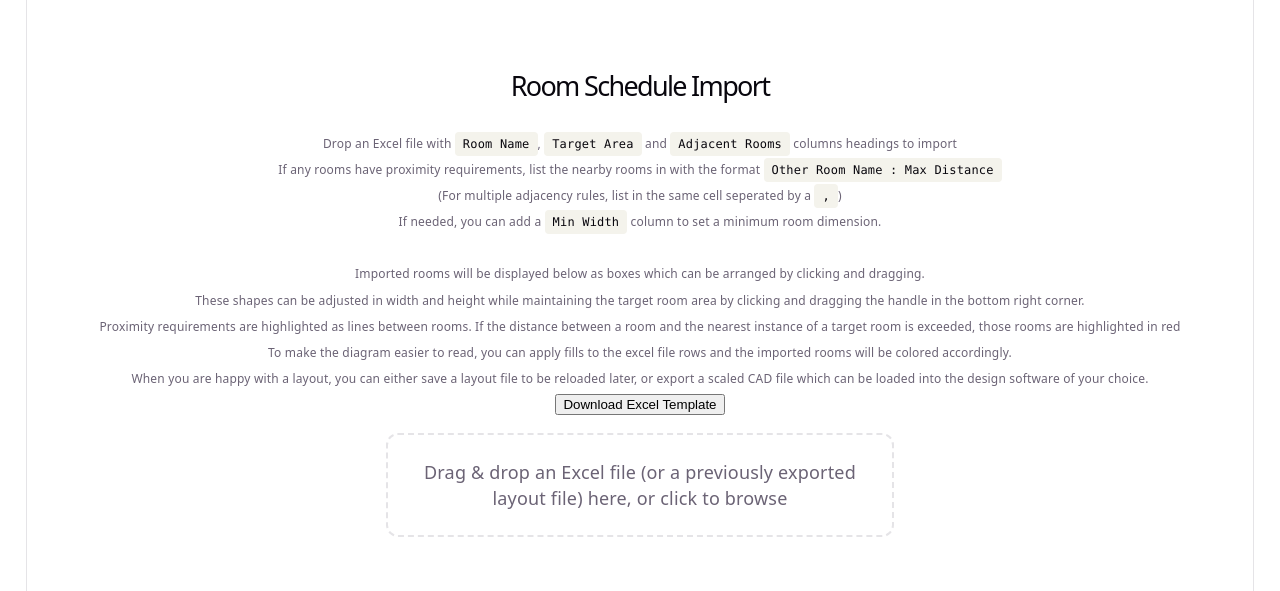
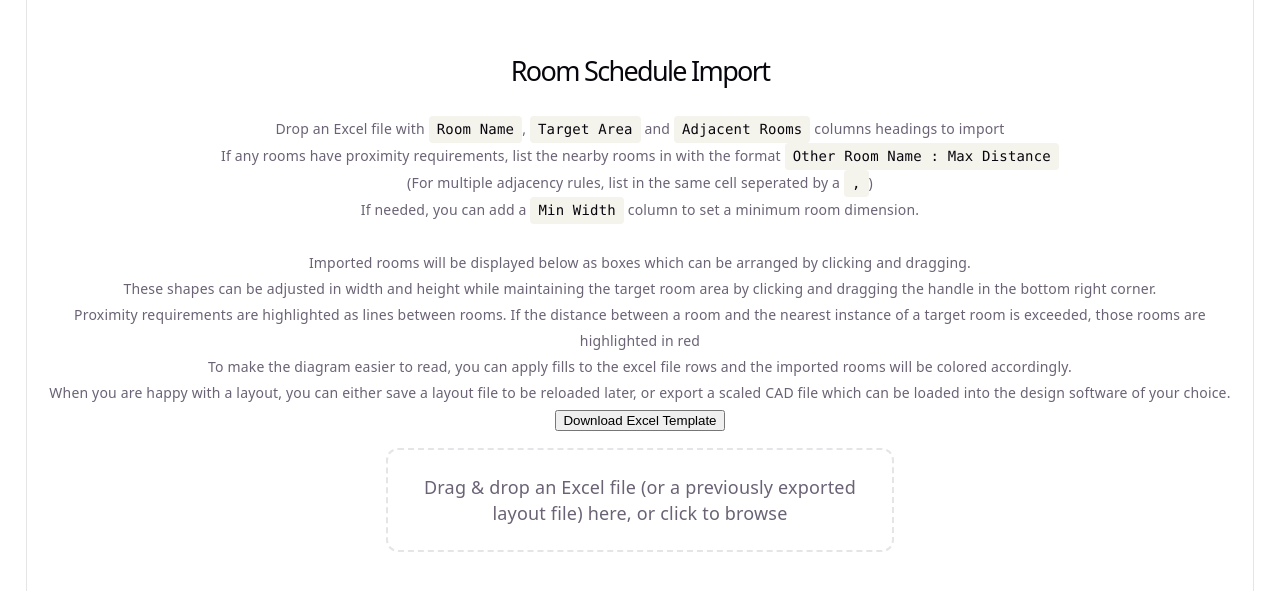
Before and after one commit to ALMacbeth/Proximate, a React (Vite) app: page / in a window 1280 px wide. Shown: the part 111-702 px from the top of the page. Built offline with nearby package versions, Linux system fonts and the light colour scheme.

Commit message:
increased text size for other screens

```diff
--- a/src/App.jsx
+++ b/src/App.jsx
@@ -180,11 +180,11 @@ function App() {
 
                 )}
                 {fileDropToggle && (
-                    <p style={{ fontSize:"12px" }}>
-                        Drop an Excel file with <code style={{ fontSize: "12px" }}>{ROOM_NAME_HEADER}</code>, <code style={{ fontSize: "12px" }}>{TARGET_AREA_HEADER}</code> and{' '} <code style={{ fontSize: "12px" }}>{ADJACENT_ROOMS_HEADER}</code> columns headings to import<br>
-                        </br>If any rooms have proximity requirements, list the nearby rooms in with the format <code style={{ fontSize: "12px" }}>{"Other Room Name : Max Distance"}</code><br>
-                        </br>(For multiple adjacency rules, list in the same cell seperated by a <code style={{ fontSize: "12px" }}>{","}</code>)<br>
-                        </br>If needed, you can add a <code style={{ fontSize: "12px" }}>{MIN_WIDTH_HEADER}</code> column to set a minimum room dimension.<br>
+                    <p style={{ fontSize:"14px" }}>
+                        Drop an Excel file with <code style={{ fontSize: "14px" }}>{ROOM_NAME_HEADER}</code>, <code style={{ fontSize: "14px" }}>{TARGET_AREA_HEADER}</code> and{' '} <code style={{ fontSize: "14px" }}>{ADJACENT_ROOMS_HEADER}</code> columns headings to import<br>
+                        </br>If any rooms have proximity requirements, list the nearby rooms in with the format <code style={{ fontSize: "14px" }}>{"Other Room Name : Max Distance"}</code><br>
+                        </br>(For multiple adjacency rules, list in the same cell seperated by a <code style={{ fontSize: "14px" }}>{","}</code>)<br>
+                        </br>If needed, you can add a <code style={{ fontSize: "14px" }}>{MIN_WIDTH_HEADER}</code> column to set a minimum room dimension.<br>
                         </br><br>
                         </br>Imported rooms will be displayed below as boxes which can be arranged by clicking and dragging.<br>
                         </br>These shapes can be adjusted in width and height while maintaining the target room area by clicking and dragging the handle in the bottom right corner.<br>
```
